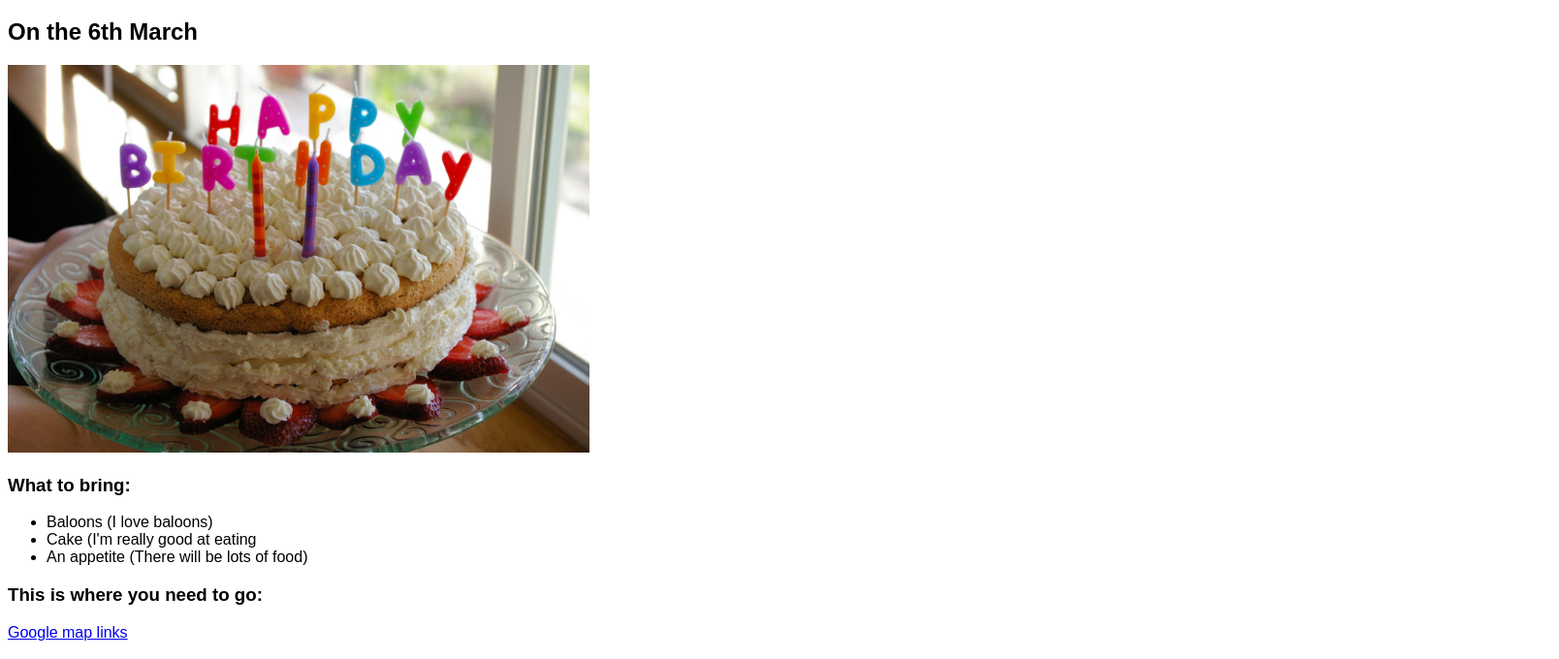
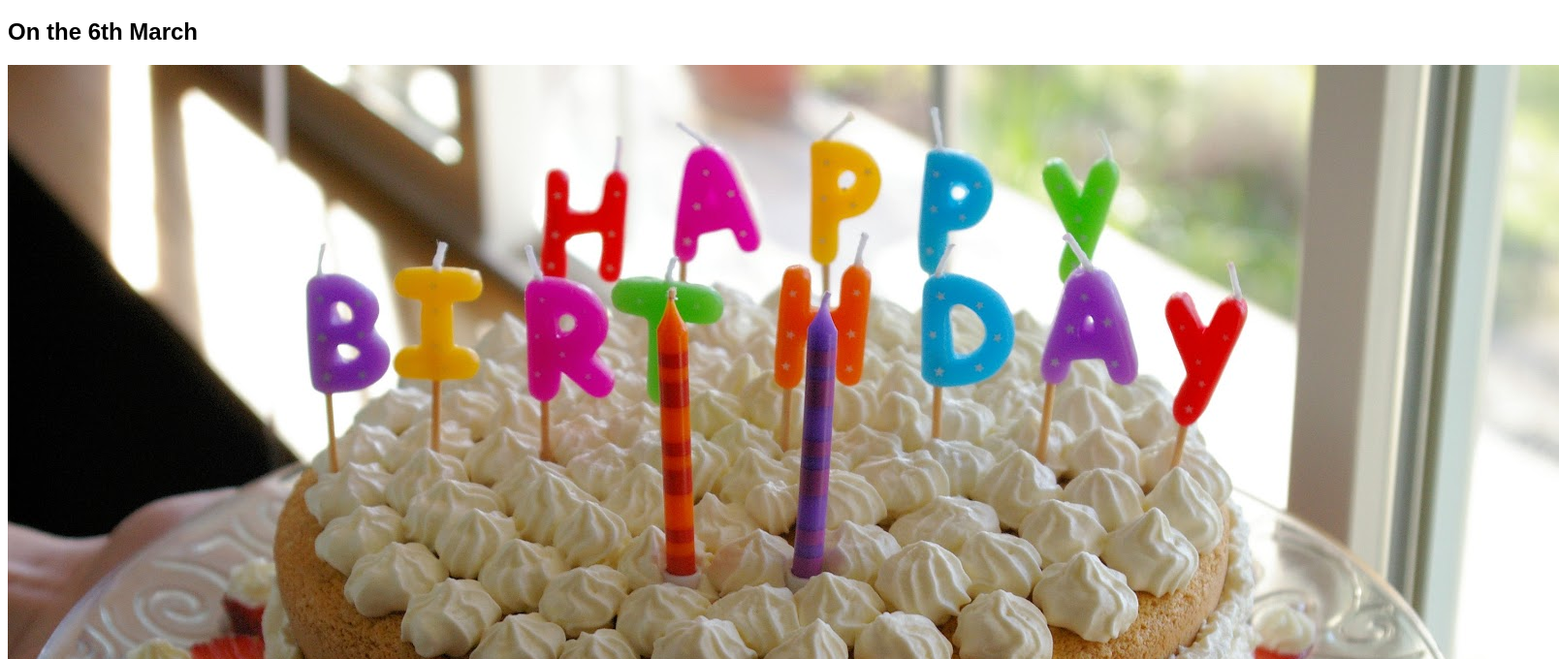
Before and after one commit to Aniljain007/MyFortPolio, a plain HTML site: page index.html in a window 1280 px wide. Shown: the part 61-741 px from the top of the page at 97% size, 1608 px wide, since content can reach past the window. Drawn offline with Linux system fonts and the light colour scheme.

Commit message:
Update index.html

```diff
--- a/index.html
+++ b/index.html
@@ -13,10 +13,7 @@
     <h2>On the 6th March</h2>
     <img
       src="February 2011 Birthday Cake..jpg"
-      alt="Birthday cake"
-      height="400"
-      width="600"
-    />
+      alt="Birthday cake" class="birthday"/>
     <h3>What to bring:</h3>
     <ul>
       <li>Baloons (I love baloons)</li>
```
